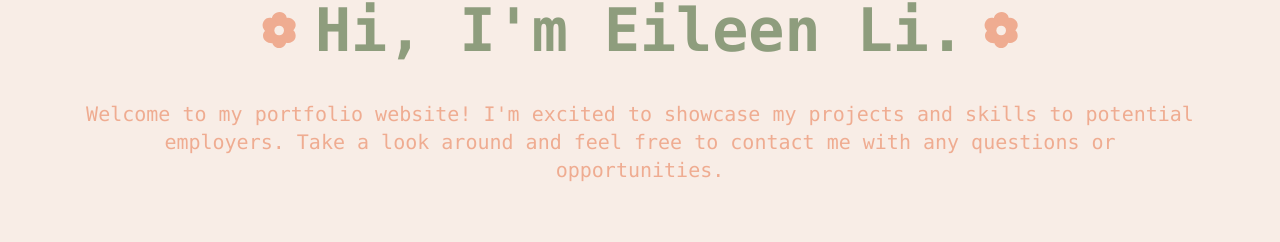
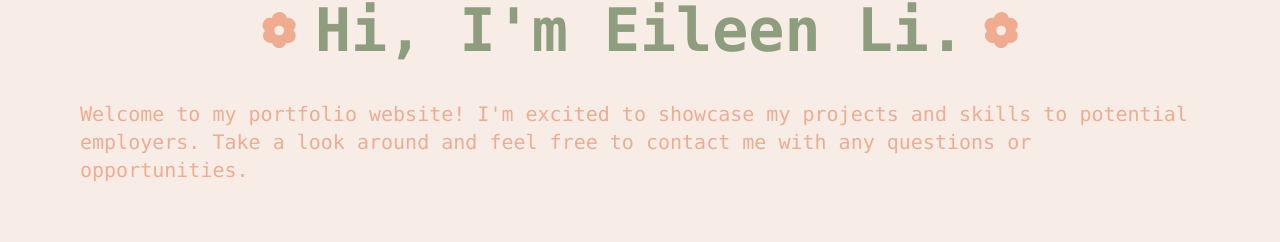
Before and after one commit to lyjeileen/portfolio, a Next.js app: page / in a window 1280 px wide. Shown: the part 152-394 px from the top of the page. Built offline with nearby package versions, Linux system fonts and the light colour scheme.

Commit message:
Update css style

```diff
--- a/components/Intro.tsx
+++ b/components/Intro.tsx
@@ -11,7 +11,7 @@ export default function Intro() {
         <Image src="/flower.svg" alt="flower" width={40} height={40} />
       </div>
       <div className="text-softred my-8">
-        <p className="text-center text-md md:text-xl p-2 min-[1300px]:hidden">
+        <p className="text-left text-md text-lg md:text-xl p-2 min-[1300px]:hidden">
           Welcome to my portfolio website! I&apos;m excited to showcase my
           projects and skills to potential employers. Take a look around and
           feel free to contact me with any questions or opportunities.
```
